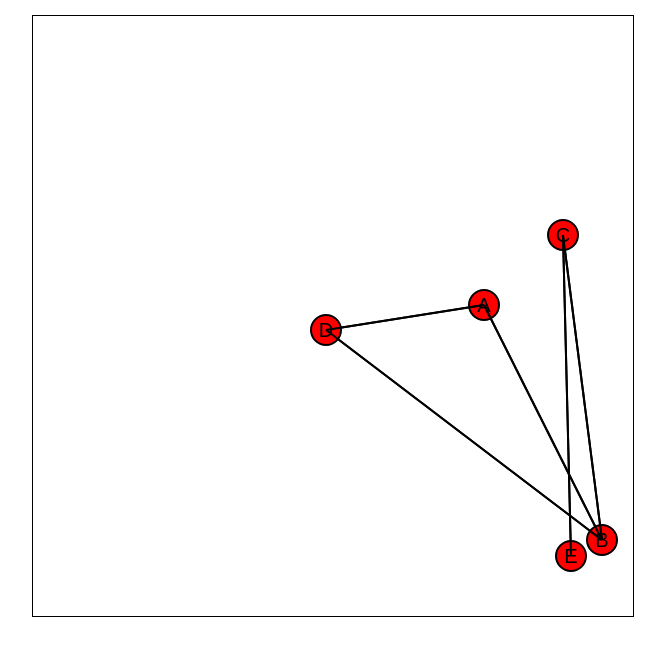
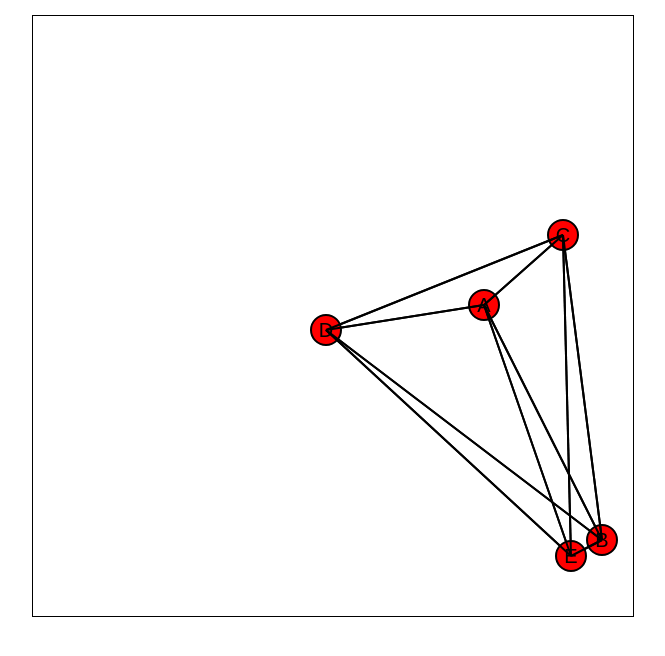
Before and after one commit to steed-huang/graph-theory, a plain HTML site: page index.html in a window 1280 px wide. Shown: the whole page, without its empty margins (307-972 px from the left). Drawn offline with Linux system fonts and the light colour scheme.

Commit message:
fixed edge generation

```diff
--- a/index.html
+++ b/index.html
@@ -5,7 +5,7 @@
     <script src="js/script.js"></script>
     <link rel="stylesheet" href="css/style.css" />
   </head>
-  <body onload="generateGraph(5, 5)">
+  <body onload="generateGraph(5, 10)">
     <div id="canvdiv">
       <canvas id="myCanvas" width="600" height="600"></canvas>
     </div>
--- a/js/script.js
+++ b/js/script.js
@@ -98,27 +98,32 @@ function generateGraph(num, edges) {
   }
 
   // there is definitely a better way to do this
-  // this breaks most of the time if edges is larger than num | please fix
-  var n1, n2;
-  if (edgeAcc < edges) {
-    for (let i = 0; i < edges - edgeAcc; i++) {
+  let n1, n2;
+  let newAcc = 0;
+  while (edgeAcc < (edgeAcc - 1) * edgeAcc * 0.5) {
     let isNew = false;
     while (isNew == false) {
-        n1 = getRandom(0, edgeAcc);
-        n2 = getRandom(0, edgeAcc);
+      n1 = getRandom(0, num - 1);
+      n2 = getRandom(0, num - 1);
       if (n1 != n2) {
-          for (let z = 0; z < graph.adjList.get(vertName.charAt(n1)).length; z++)
-            if (graph.adjList.get(vertName.charAt(n1))[1][i][0] != vertName.charAt(n2)) {
+        for (let i = 0; i < graph.adjList.get(vertName.charAt(n1))[1].length; i++) {
+          if (graph.adjList.get(vertName.charAt(n1))[1][i][0] == vertName.charAt(n2)) {
+            break;
+          }
+          if (i == graph.adjList.get(vertName.charAt(n1))[1].length - 1) {
             isNew = true;
+          }
         }
       }
     }
     c1 = vertName.charAt(n2);
     c2 = vertName.charAt(n1);
     graph.addEdge([c1, c2], getWeight(c1, c2));
+    newAcc += 1;
+    if (edgeAcc + newAcc == edges) {
+      break;
     }
   }
-
   graph.print();
   graph.draw();
 }
```
Lines whose indentation alone changed are shown as unchanged.
